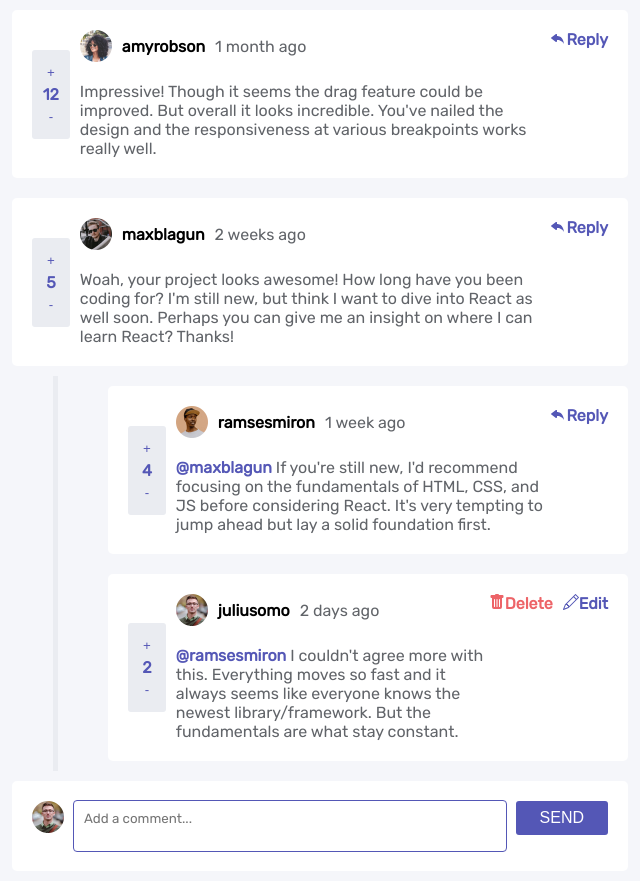
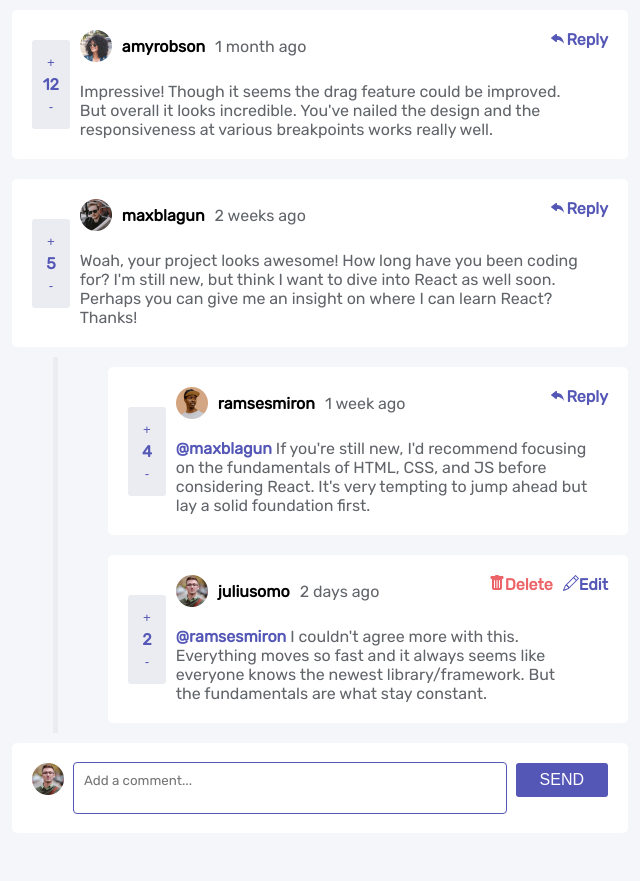
Before and after one commit to malwoodsantoro/interactive-comments, a React (Create React App) app: page / in a window 1280 px wide. Shown: the whole page, without its empty margins (320-960 px from the left). After the commit the page ends 843 px from the top, so only its background shows below. Built offline with nearby package versions, Linux system fonts and the light colour scheme; the HTML template or start-up script is replaced by a standard one.

Commit message:
add react testing library

```diff
--- a/package.json
+++ b/package.json
@@ -36,5 +36,8 @@
       "last 1 firefox version",
       "last 1 safari version"
     ]
+  },
+  "devDependencies": {
+    "jest-watch-typeahead": "^0.6.5"
   }
 }
--- a/src/App.js
+++ b/src/App.js
@@ -1,7 +1,6 @@
 import './App.css';
 import Comments from './components/Posts';
 import data from './data.json';
-import Modal from "./components/Modal";
 import React, { useState } from 'react';
 
 function App() {
@@ -27,7 +26,6 @@
   }
 
   const addReply = (commentId, replyId, text, replyingTo) => {
-    console.log('reply id' + replyingTo)
     const testObject = {
       "id": replyId + 1,
       "content": text,
@@ -36,8 +34,8 @@
       "replyingTo": replyingTo,
       "user": {
         "image": {
-          "png": "./images/avatars/image-ramsesmiron.png",
-          "webp": "./images/avatars/image-ramsesmiron.webp"
+          "png": `./images/avatars/image-${currentUser}.png`,
+          "webp": `./images/avatars/image-${currentUser}.webp`
         },
         "username": currentUser
       }
--- a/src/components/Counter.js
+++ b/src/components/Counter.js
@@ -14,7 +14,8 @@
   @media (max-width: 480px) {
     flex-direction: row;
      align-self: flex-start;
-     margin-top: -20px;
+     align-items: center;
+     padding: 5px 10px;
   }
 `
 
@@ -24,6 +25,11 @@
   background: none;
   padding: 5px;
   color: hsl(238, 40%, 52%);
+
+  @media (max-width: 480px) {
+     padding: 5px 10px;
+  }
+
 `
 
 const Counter = ({score}) => {
--- a/src/components/Post.js
+++ b/src/components/Post.js
@@ -35,7 +35,10 @@
 
 const DeleteandEdit = styled.div`
   margin-left: auto;
+  color: hsl(238, 40%, 52%);
+  font-weight: bold;
   display: flex;
+  margin-left: -80px;
 `
 
 const Delete = styled.span`
@@ -56,7 +59,8 @@
 const EditMode = styled.span`
   display: flex;
   justify-content: space-around;
-  flex-grow: 3;
+  flex-grow: 1;
+}
 `
 
 const User = styled.div`
@@ -85,6 +89,12 @@
 `
 
 const HeaderandContent = styled.span`
+@media (min-width: 481px) {
+  flex-grow: 1;
+}
+
+  margin-right: auto;
+}
 `;
 
 const StyledReply = styled.div`
@@ -92,7 +102,7 @@
   color: hsl(238, 40%, 52%);
   font-weight: bold;
   display: flex;
-
+  margin-left: -40px;
 `;
 
 const StyledEdit = styled.span`
@@ -117,19 +127,20 @@
 `
 
 const Buttons = styled.div`
-
   @media (min-width: 481px) {
     order: 3;
     align-self: start;
   }
+
   @media (max-width: 480px) {
-   background-color: red;
    align-self: flex-end;
+   margin-top: 10px;
+   margin-bottom: -20px;
   }
 `
 
 
-const Post = ({ content, username, currentUser, current, score, createdAt, isReply, commentId, addReply, comment, replyId, deletePost, editComment, replyingTo, addComment }) => {
+const Post = ({ content, username, isCurrentUser, current, score, createdAt, commentId, addReply, comment, replyId, deletePost, editComment, replyingTo, addComment }) => {
 
   const [open, setOpen] = useState(false)
   const [editedContent, setEditedContent] = useState(content)
@@ -160,8 +171,8 @@
         <ToggleandContent>
           <Counter score={score} />
           <Buttons>
-                {!currentUser && <StyledReply onClick={replyToComment}><BsFillReplyFill /> Reply</StyledReply>}
-                {currentUser &&
+            {!isCurrentUser && <StyledReply onClick={replyToComment}><BsFillReplyFill /> Reply</StyledReply>}
+            {isCurrentUser &&
               <DeleteandEdit>
                 <Delete onClick={toggle}><BsTrashFill />Delete</Delete>
                 <StyledEdit onClick={() => editContent(comment, commentId, replyId)}><BsPencil /> Edit</StyledEdit>
@@ -194,7 +205,7 @@
           </HeaderandContent>
         </ToggleandContent>
       </StyledPost>
-      {open && <Textbox content={content} user={current} addReply={addReply} comment={comment} commentId={commentId} replyId={replyId} replyingTo={username} addComment={addComment} />}
+      {open && <Textbox content={content} current={current} addReply={addReply} comment={comment} commentId={commentId} replyId={replyId} replyingTo={username} addComment={addComment} />}
       <Modal
         isShowing={isShowing}
         hide={toggle}
--- a/src/components/Posts.js
+++ b/src/components/Posts.js
@@ -24,11 +24,11 @@
         comments.map(({ content, user, index, replies, createdAt, id: commentId, score }) => {
           return (
             <div className="posts">
-              <Post key={index} username={user.username} score={score} content={content} createdAt={createdAt} currentUser={(currentUser == user.username) ? true : false} comment={true} commentId={commentId} addReply={addReply} deletePost={deletePost} editComment={editComment} addComment={addComment} />
+              <Post key={index} username={user.username} score={score} content={content} createdAt={createdAt} isCurrentUser={(currentUser == user.username) ? true : false} current={currentUser} comment={true} commentId={commentId} addReply={addReply} deletePost={deletePost} editComment={editComment} addComment={addComment} />
               <StyledReplies>
                 {replies.length > 0 && replies.map(({ index: replyIndex, user, content, createdAt, id: replyId, score, replyingTo }) => {
                   return (
-                    <Post key={replyIndex} username={user.username} score={score} content={content} createdAt={createdAt} currentUser={(currentUser == user.username) ? true : false} current={currentUser} comment={false} replyingTo={replyingTo} addReply={addReply} commentId={commentId} replyId={replyId} deletePost={deletePost} editComment={editComment} addComment={addComment} />
+                    <Post key={replyIndex} username={user.username} score={score} content={content} createdAt={createdAt} isCurrentUser={(currentUser == user.username) ? true : false} current={currentUser} comment={false} replyingTo={replyingTo} addReply={addReply} commentId={commentId} replyId={replyId} deletePost={deletePost} editComment={editComment} addComment={addComment} />
                   )
                 }
                 )}
@@ -37,7 +37,7 @@
           )
         })
       }
-      <Textbox addComment={addComment} user={currentUser} comment={true} bottomBox={true} />
+      <Textbox addComment={addComment} current={currentUser} comment={true} isBottomBox={true} />
     </StyledPosts>
   )
 }
--- a/src/components/Textbox.js
+++ b/src/components/Textbox.js
@@ -38,7 +38,7 @@
   text-transform: uppercase;
 `;
 
-const Textbox = ({ user, content, comment, addComment, addReply, isReply, commentId, replyId, replyingTo, bottomBox }) => {
+const Textbox = ({ current, comment, addComment, addReply, commentId, replyId, replyingTo, isBottomBox }) => {
 
   const [text, setText] = useState("");
 
@@ -47,7 +47,7 @@
   }
 
   const handleSubmit = (e) => {
-    if (bottomBox) {
+    if (isBottomBox) {
       addComment(text)
     } else {
       addReply(commentId, replyId, text, replyingTo)
@@ -59,7 +59,7 @@
     <StyledTextbox comment={comment}>
       <ImgAndText>
         <CurrentUserImg>
-          <img src={require(`../images/avatars/image-juliusomo.webp`)} alt={'Photo of user ${$user}'} />
+          <img src={require(`../images/avatars/image-${current}.webp`)} alt={'Photo of user ${$current}'} />
         </CurrentUserImg>
         <textarea
           type="text"
```
Also changed, not shown: 2 other files (tests, documents, lock files or other folders). Lines whose indentation alone changed are shown as unchanged.
